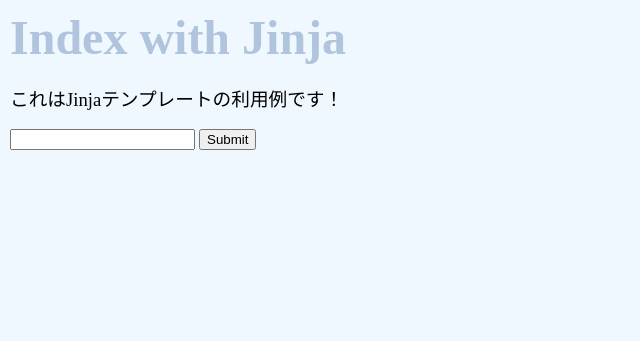
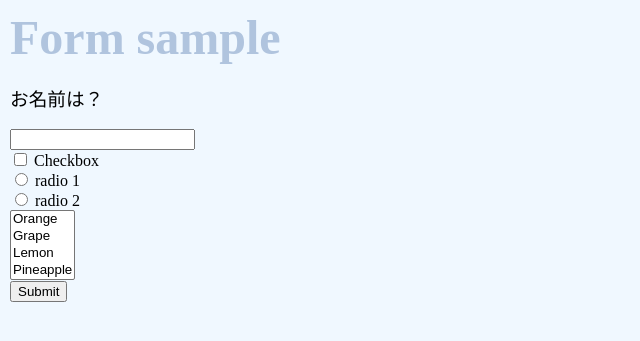
Before and after one commit to nakashi94/FlaskPractice, a Flask app: page / in a window 1280 px wide. Shown: the top 341 px of the page, without its empty margins (0-640 px from the left). Run offline with Flask 2, Linux system fonts and the light colour scheme.

Commit message:
add form

```diff
--- a/app.py
+++ b/app.py
@@ -1,12 +1,22 @@
-from flask import Flask, render_template
+from flask import Flask, render_template, request
 
 app = Flask(__name__)
 
-@app.route('/')
+@app.route('/', methods=['GET'])
 def index():
     return render_template('index.html', \
-        title="Index with Jinja", \
-        message="これはJinjaテンプレートの利用例です！")
+        title="Form sample", \
+        message="お名前は？")
+
+@app.route('/', methods=['POST'])
+def form():
+    field = request.form['field']
+    ck = request.form.get('check')
+    rd = request.form.get('radio')
+    sel = request.form.getlist('sel')
+    return render_template('index.html', \
+        title="Form sample", \
+        message=[field, ck, rd, sel])
 
 @app.route('/<id>/<password>')
 def index2(id, password):
--- a/templates/index.html
+++ b/templates/index.html
@@ -9,11 +9,33 @@
 <body>
     <h1>{{title}}</h1>
     <p>{{message}}</p>
+    <form method="post" action="/">
     <div>
-        <form method="post" action="/">
             <input type="text" name="field">
-            <input type="submit">
-        </form>
     </div>
+    <div>
+        <input type="checkbox" name="check" id="ck1">
+        <label for="ck1">Checkbox</label>
+    </div>
+    <div>
+        <input type="radio" name="radio" id="r1" value="A">
+        <label for="r1">radio 1</label>
+    </div>
+    <div>
+        <input type="radio" name="radio" id="r2" value="B">
+        <label for="r1">radio 2</label>
+    </div>
+    <div>
+        <select name="sel" multiple>
+            <option>Orange</option>
+            <option>Grape</option>
+            <option>Lemon</option>
+            <option>Pineapple</option>
+        </select>
+    </div>
+    <div>
+        <input type="submit">
+    </div>
+</form>
 </body>
 </html>
```
